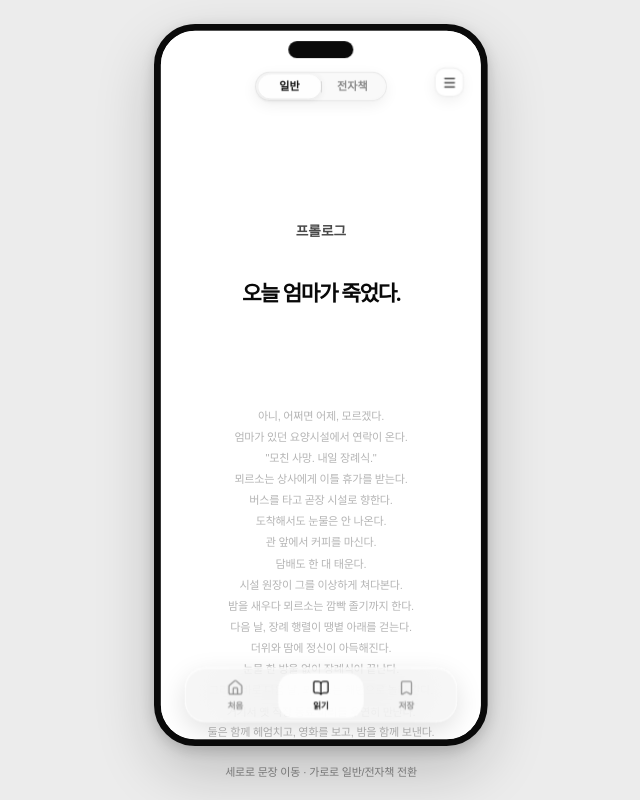
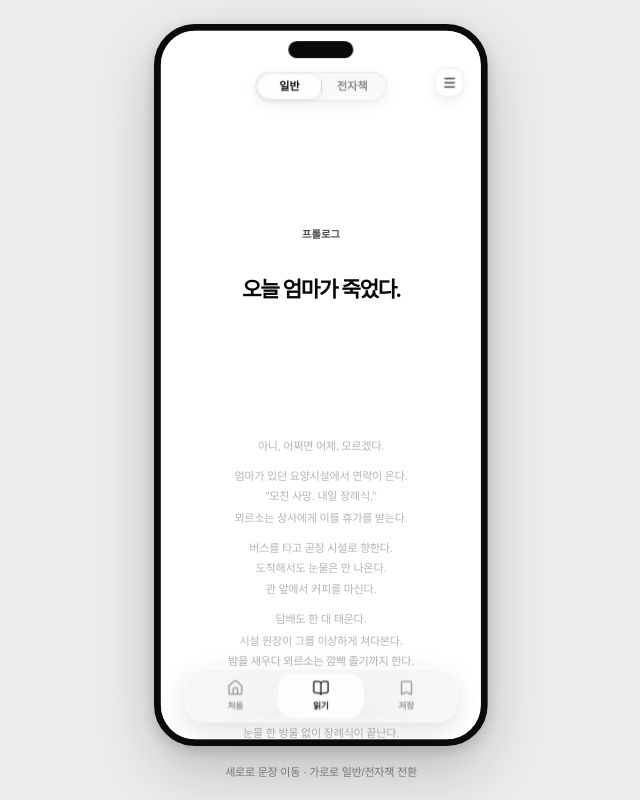
Before and after one commit to WhereNickname/bookbook, a React (Vite) app: page / in a window 1280 px wide. Shown: the whole page, without its empty margins (319-959 px from the left). Built offline with nearby package versions, Linux system fonts and the light colour scheme; a web font is replaced by a local one.

Commit message:
Refine reading hierarchy and text spacing

```diff
--- a/app/globals.css
+++ b/app/globals.css
@@ -242,9 +242,10 @@
   transition: none;
 }
 .reading-line p { margin: 0; }
+.reading-line--paragraph-start:not(:first-child) { margin-top: 10px; }
 
 .reading-line--active {
-  padding: 78px 0;
+  padding: 118px 0;
   color: #090909;
   text-align: center;
   cursor: default;
@@ -261,7 +262,9 @@
   line-height: var(--active-line-height, 1.38);
   letter-spacing: -.065em;
   text-align: center;
-  text-wrap: balance;
+  max-width: 100%;
+  overflow-wrap: anywhere;
+  text-wrap: pretty;
 }
 
 .reading-line--compact { --active-font-size: 22px; --active-line-height: 1.42; }
@@ -282,7 +285,7 @@
 }
 
 .phone--plain .reading-line--active p {
-  width: 86%;
+  width: 90%;
   margin-inline: auto;
   font-family: var(--display-font);
   min-height: 106px;
@@ -295,10 +298,10 @@
 
 .counter {
   display: block;
-  margin-bottom: 12px;
+  margin-bottom: 5px;
   font-family: var(--counter-font);
   color: #4a4a4a;
-  font-size: 16px;
+  font-size: 12px;
   font-weight: 700;
   line-height: 1;
   letter-spacing: 0;
--- a/app/page.tsx
+++ b/app/page.tsx
@@ -16,9 +16,15 @@
 type Typeface = 'bookk' | 'suit' | 'pretendard';
 
 function getActiveLineSize(text: string) {
-  if (text.length > 36) return 'reading-line--dense';
-  if (text.length > 27) return 'reading-line--compact';
+  const characterCount = text.replace(/\s/g, '').length;
+  if (characterCount > 34) return 'reading-line--dense';
+  if (characterCount > 25) return 'reading-line--compact';
   return '';
+}
+
+function startsSupportParagraph(line: ReadingLine) {
+  // 작은 글은 세 문장 안팎으로만 살짝 묶어, 문장마다 문단이 갈라져 보이지 않게 한다.
+  return line.number === 1 || (line.number - 1) % 3 === 0;
 }
 
 const TYPEFACE_OPTIONS: Array<{ id: Typeface; label: string }> = [
@@ -342,7 +348,7 @@
                     <div
                       key={line.id}
                       ref={(node) => { lineRefs.current[index] = node; }}
-                      className={`reading-line ${isActive ? `reading-line--active ${getActiveLineSize(line.text)}` : ''}`}
+                      className={`reading-line ${isActive ? `reading-line--active ${getActiveLineSize(line.text)}` : ''} ${!isActive && startsSupportParagraph(line) ? 'reading-line--paragraph-start' : ''}`}
                       aria-current={isActive ? 'step' : undefined}
                       onPointerDown={(event) => {
                         // 데스크톱 클릭은 바깥 제스처 캡처보다 먼저 문장 선택으로 처리한다.
```
